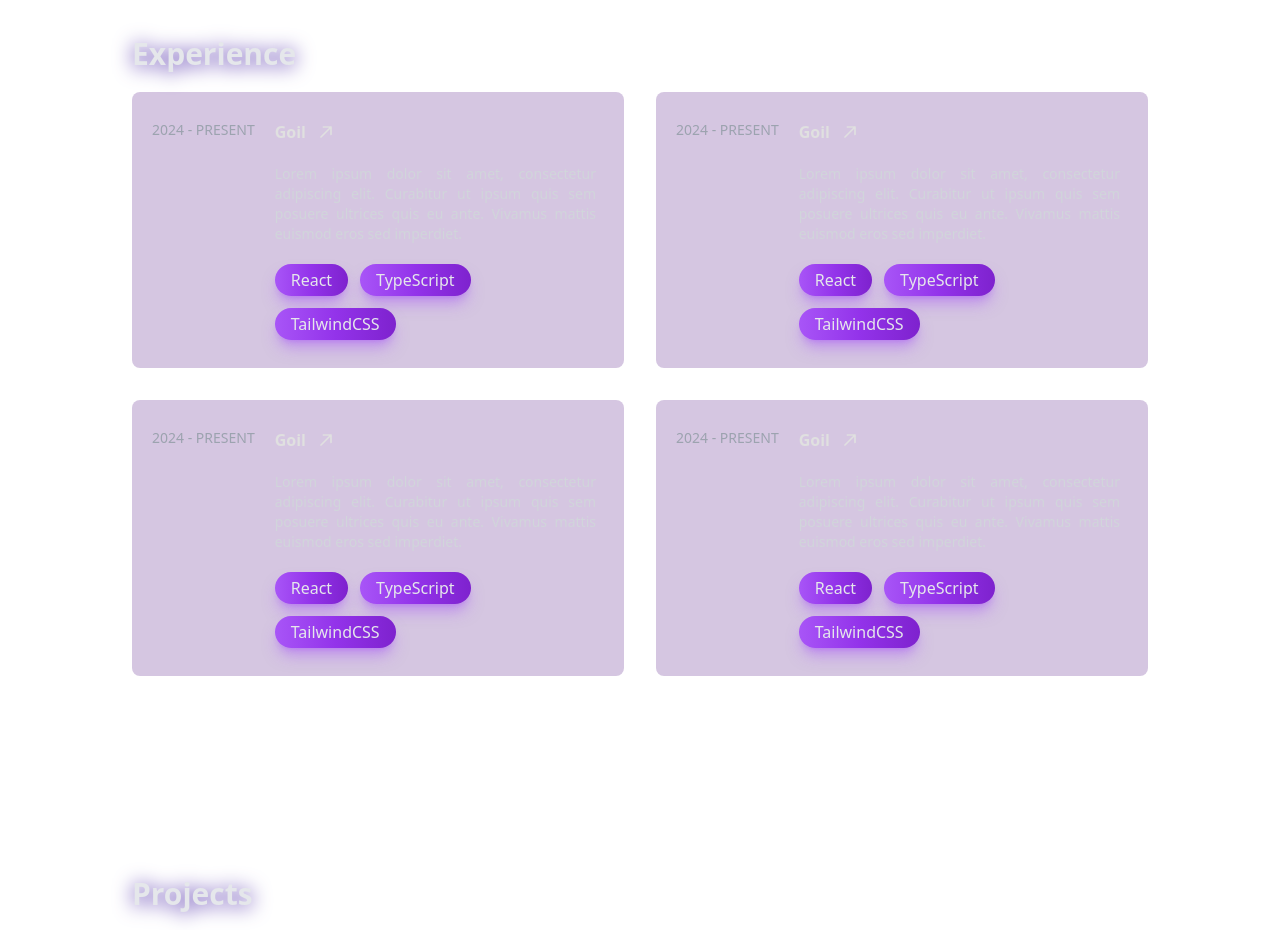
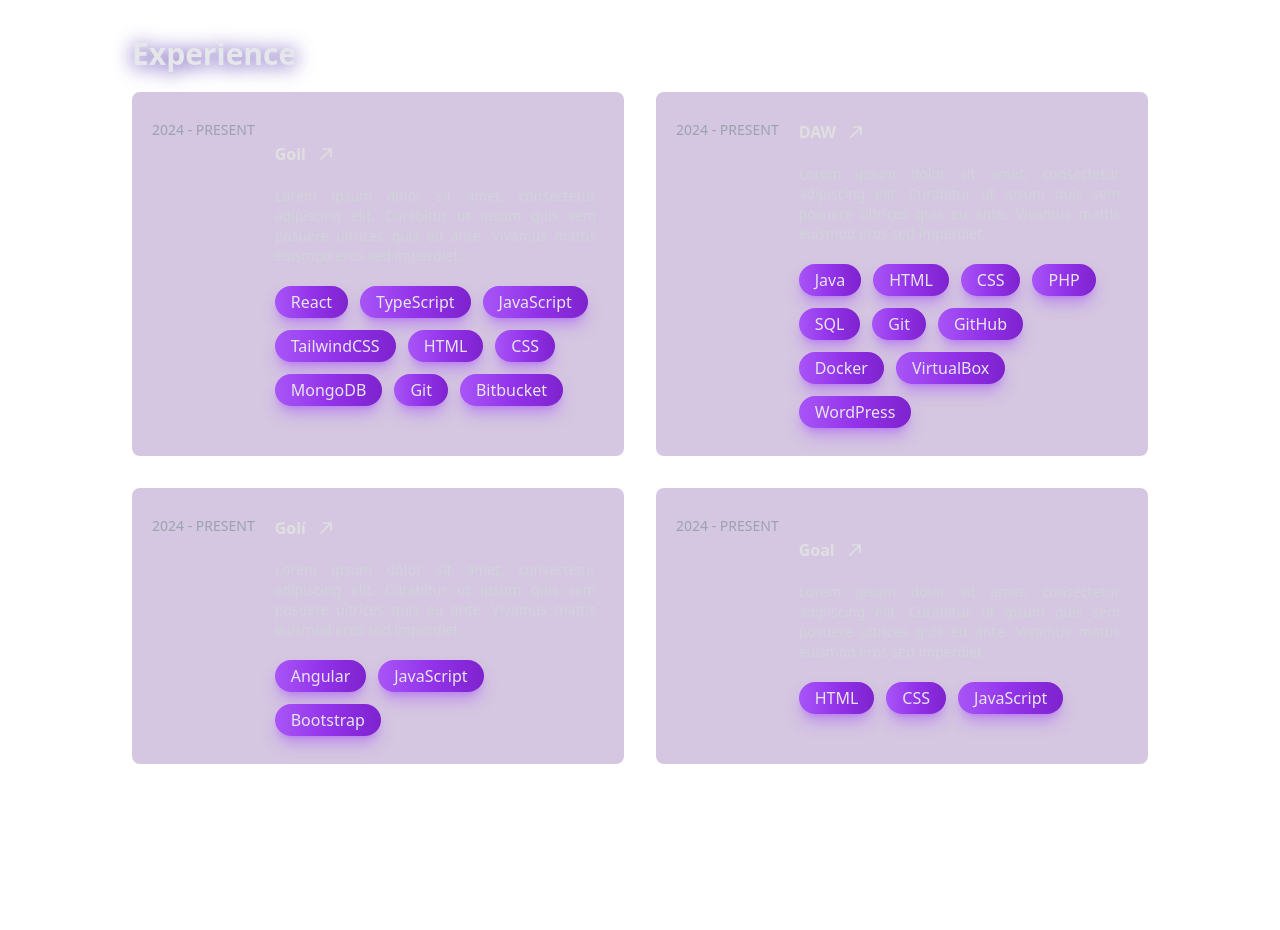
Before and after one commit to luar22j/portfolio, a React (Vite) app: page / in a window 1280 px wide. Shown: the part 1240-2170 px from the top of the page. Built offline with nearby package versions, Linux system fonts and the light colour scheme; the HTML template or start-up script is replaced by a standard one.

Commit message:
mejora código

```diff
--- a/public/data/information.json
+++ b/public/data/experience.json
@@ -3,24 +3,45 @@
     "title": "Goil",
     "description": "Lorem ipsum dolor sit amet, consectetur adipiscing elit. Curabitur ut ipsum quis sem posuere ultrices quis eu ante. Vivamus mattis euismod eros sed imperdiet.",
     "years": "2024 - PRESENT",
-    "technologies": ["React", "TypeScript", "TailwindCSS"]
+    "technologies": [
+      "React",
+      "TypeScript",
+      "JavaScript",
+      "TailwindCSS",
+      "HTML",
+      "CSS",
+      "MongoDB",
+      "Git",
+      "Bitbucket"
+    ]
   },
-  "goil2": {
-    "title": "Goil",
+  "daw": {
+    "title": "DAW",
     "description": "Lorem ipsum dolor sit amet, consectetur adipiscing elit. Curabitur ut ipsum quis sem posuere ultrices quis eu ante. Vivamus mattis euismod eros sed imperdiet.",
     "years": "2024 - PRESENT",
-    "technologies": ["React", "TypeScript", "TailwindCSS"]
+    "technologies": [
+      "Java",
+      "HTML",
+      "CSS",
+      "PHP",
+      "SQL",
+      "Git",
+      "GitHub",
+      "Docker",
+      "VirtualBox",
+      "WordPress"
+    ]
   },
-  "goil3": {
-    "title": "Goil",
+  "goli": {
+    "title": "Golí",
     "description": "Lorem ipsum dolor sit amet, consectetur adipiscing elit. Curabitur ut ipsum quis sem posuere ultrices quis eu ante. Vivamus mattis euismod eros sed imperdiet.",
     "years": "2024 - PRESENT",
-    "technologies": ["React", "TypeScript", "TailwindCSS"]
+    "technologies": ["Angular", "JavaScript", "Bootstrap"]
   },
-  "goil4": {
-    "title": "Goil",
+  "goal": {
+    "title": "Goal",
     "description": "Lorem ipsum dolor sit amet, consectetur adipiscing elit. Curabitur ut ipsum quis sem posuere ultrices quis eu ante. Vivamus mattis euismod eros sed imperdiet.",
     "years": "2024 - PRESENT",
-    "technologies": ["React", "TypeScript", "TailwindCSS"]
+    "technologies": ["HTML", "CSS", "JavaScript"]
   }
 }
--- a/src/components/Experience.tsx
+++ b/src/components/Experience.tsx
@@ -1,5 +1,5 @@
 import { useEffect, useRef } from "react";
-import informationData from "../../public/data/information.json";
+import informationData from "../../public/data/experience.json";
 import "../assets/css/section.css";
 
 interface InformationItem {
@@ -49,7 +49,7 @@ export const Info = () => {
           return (
             <a
               key={key}
-              className="bg-section flex lg:flex-row flex-col justify-center gap-5 transition-all p-7 pl-5 rounded-lg group hover:shadow bg-purple-900 bg-opacity-25 hover:bg-opacity-35 w-full cursor-pointer"
+              className="bg-section flex lg:flex-row flex-col justify-center gap-5 transition-all p-7 pl-5 rounded-lg group hover:shadow bg-purple-900 bg-opacity-25 hover:bg-opacity-45 w-full cursor-pointer"
               style={{ "--delay": delay } as React.CSSProperties}
             >
               <div className="flex text-gray-400">
--- a/src/components/Projects.tsx
+++ b/src/components/Projects.tsx
@@ -51,7 +51,7 @@ export const Project = () => {
                 href={link}
                 target="_blank"
                 key={key}
-                className="bg-section flex justify-start gap-5 transition-all p-7 rounded-lg group hover:shadow bg-purple-900 bg-opacity-25 hover:bg-opacity-35 w-full"
+                className="bg-section flex justify-start gap-5 transition-all p-7 rounded-lg group hover:shadow bg-purple-900 bg-opacity-25 hover:bg-opacity-45 w-full"
               >
                 <div className="flex flex-col gap-5 w-full">
                   <div
```
